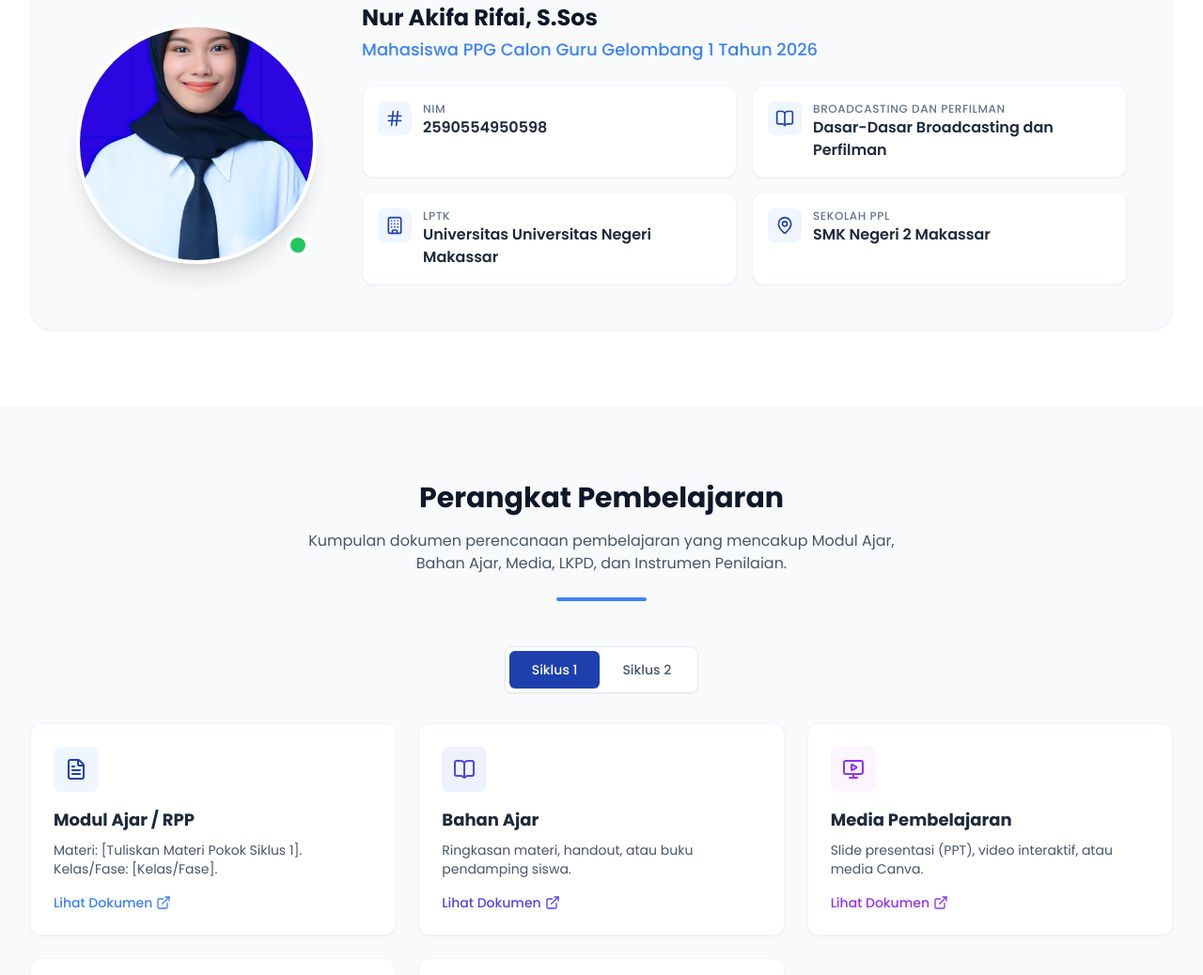
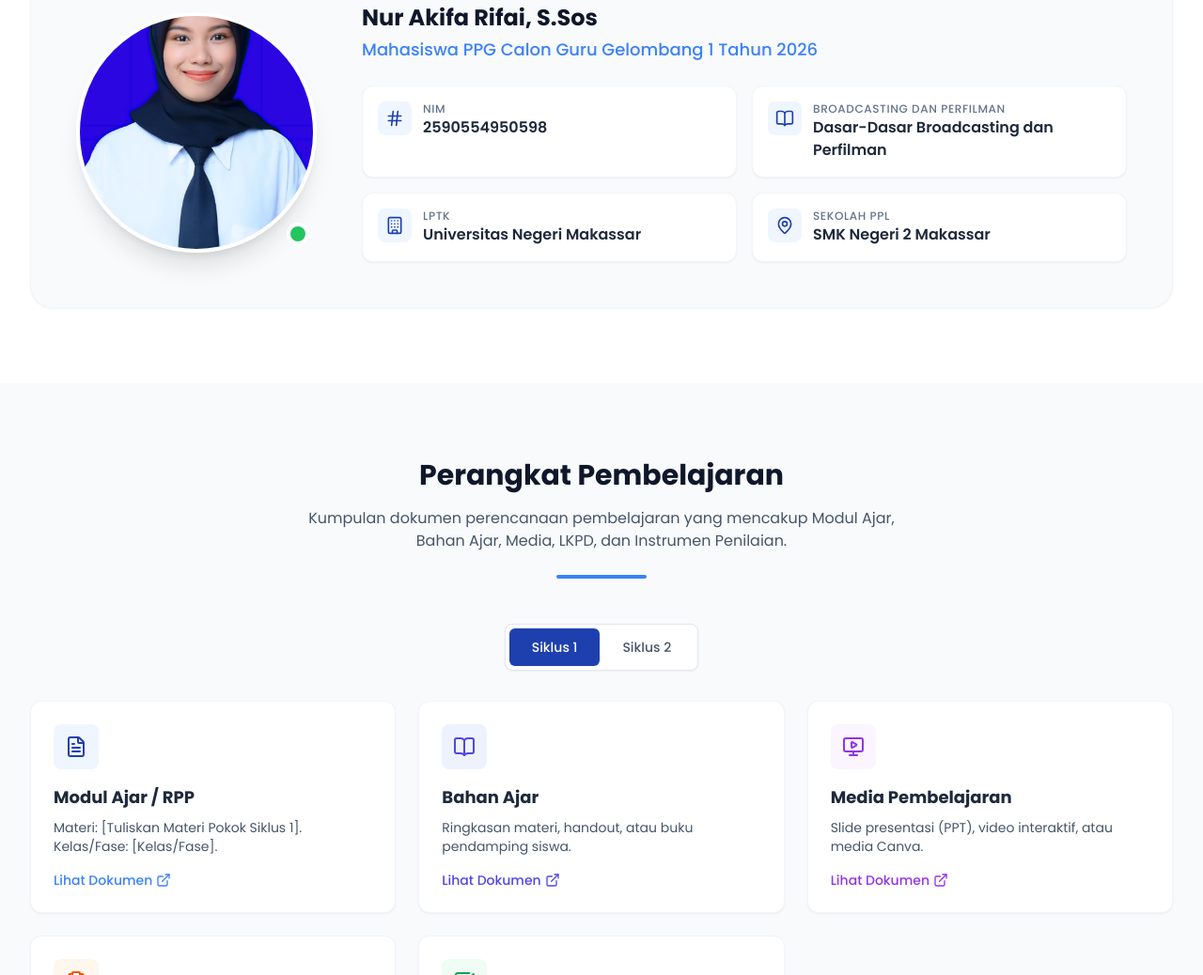
Before and after one commit to nurakifarifai/UTS-PPG-PPL, a plain HTML site: page index.html in a window 1280 px wide. Shown: the part 894-1932 px from the top of the page at 94% size. Drawn offline with nearby package versions, Linux system fonts and the light colour scheme.

Commit message:
portofolio

```diff
--- a/index.html
+++ b/index.html
@@ -161,7 +161,7 @@
                             </div>
                             <div>
                                 <p class="text-xs text-slate-500 font-medium uppercase tracking-wider">LPTK</p>
-                                <p class="font-semibold text-slate-800">Universitas Universitas Negeri Makassar</p>
+                                <p class="font-semibold text-slate-800">Universitas Negeri Makassar</p>
                             </div>
                         </div>
                         <div class="bg-white p-4 rounded-xl shadow-sm border border-slate-100 flex items-start gap-3">
```
